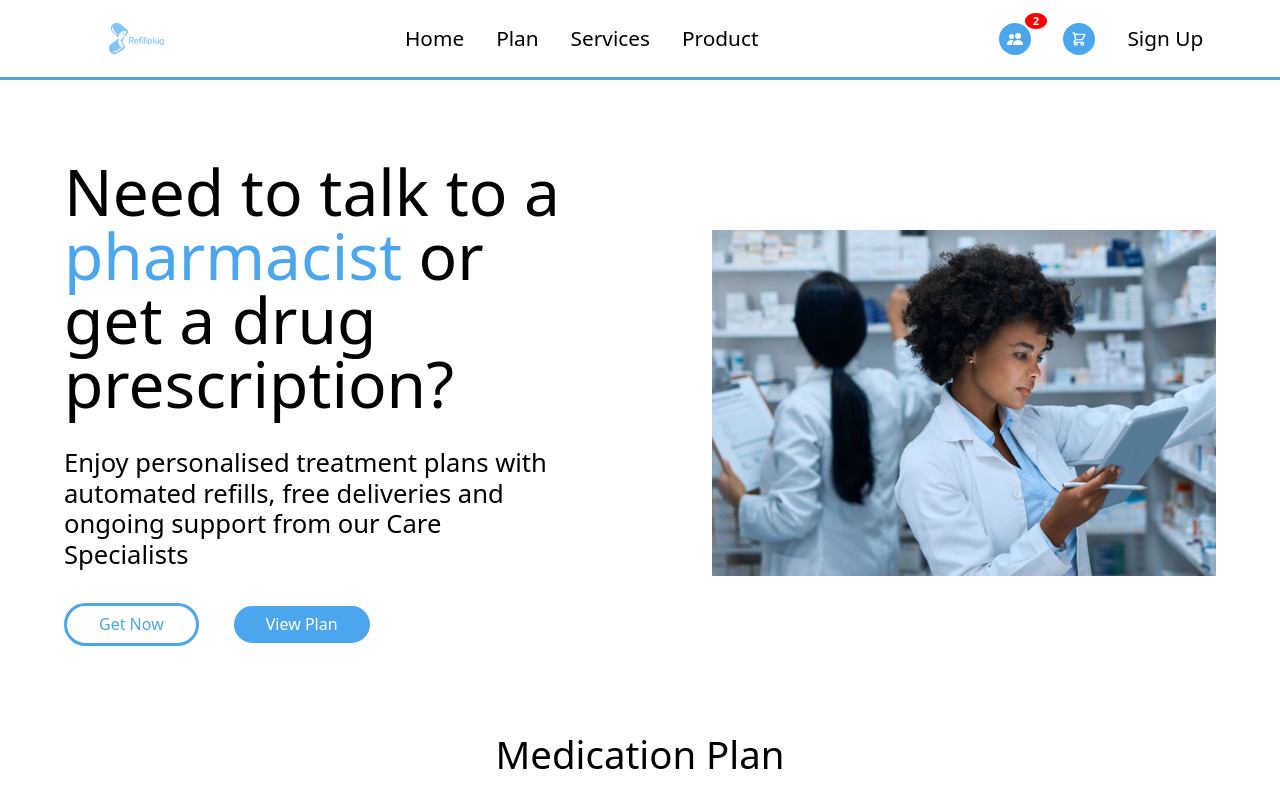
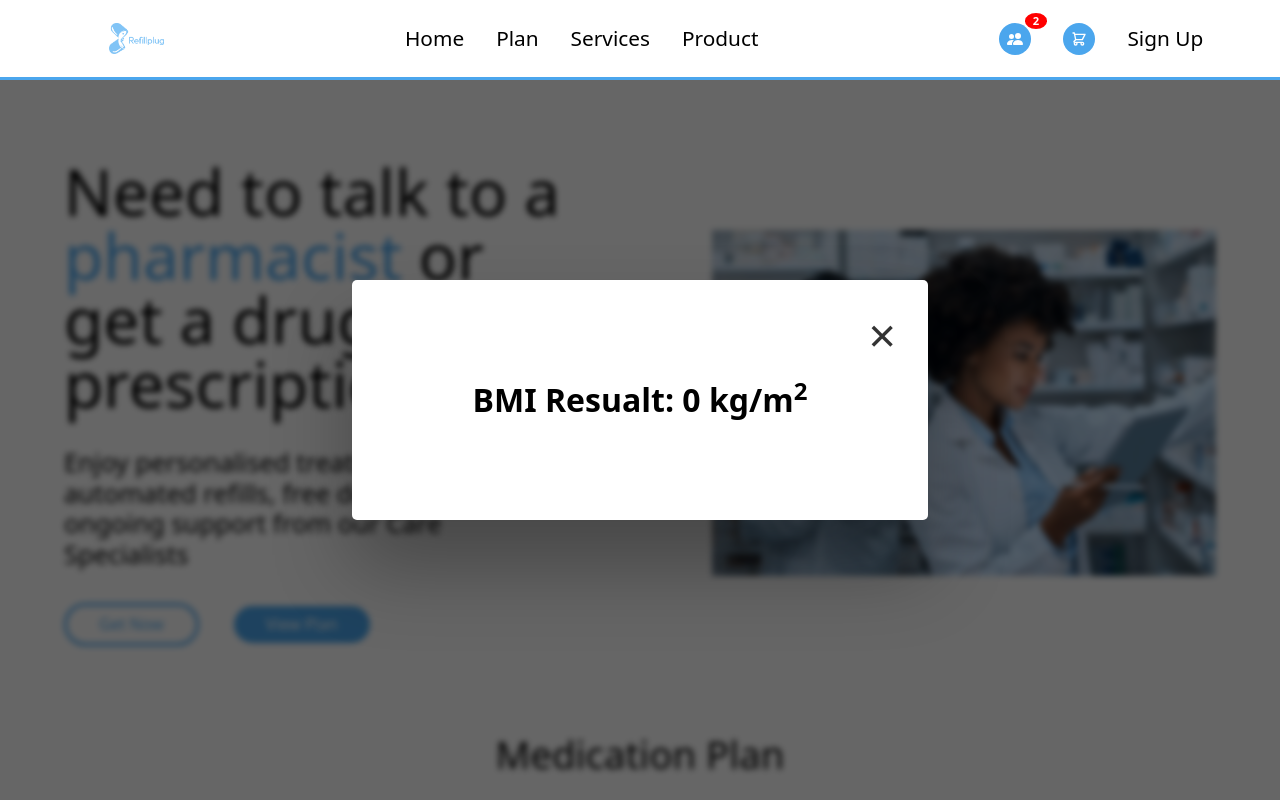
Before and after one commit to Refillplug/Refillplug-frontend, a React (Vite) app: page / in a window 1280 px wide. Built offline with nearby package versions, Linux system fonts and the light colour scheme; no server answers; a web font is replaced by a local one.

Commit message:
pop model

```diff
--- a/src/components/bmi-section/PopUp.jsx
+++ /dev/null
@@ -1,22 +0,0 @@
-import React, { useState } from 'react'
-import './popup.scss'
-function PopUp(resault) {
-    const [show, setShow] = useState("none")
-    console.log({resault})
-   const handleCloseModel = e=>{
-
-      //  console.log(e.target.parentElement.classList);
-      //  console.log(e.target.parentElement.classList.add('close-model'));
-    }
-
-  return (
-
-    <div className='bmi-popup'>
-        <div className="close" onClick={handleCloseModel}>x</div>PopUp in
-        <h1>{resault.resault}</h1>
-    </div>
-
-  )
-}
-
-export default PopUp
--- a/src/components/bmi-section/index.jsx
+++ b/src/components/bmi-section/index.jsx
@@ -2,7 +2,7 @@ import React, { useEffect } from 'react'
 import { useState } from 'react';
 import './style.scss'
 import doctorImage from '../../assets/image/doctor.jpg';
-import PopUp from './PopUp';
+
 
 
 function BmiSection() {
@@ -21,7 +21,7 @@ function BmiSection() {
       console.log(
         BMIResault
       );
-        setIspopup(true)
+        setIspopup(!ispopup)
 
   }
 
@@ -29,23 +29,26 @@ function BmiSection() {
 
 
   return (
-    <section
-      style={{
-        display: "flex",
-        gap: "2rem",
-        padding: "2rem",
-        position: "relative",
-      }}
-    >
-      {/* {ispopup || (
-        <div className="bmi-popup">
-          <div className="close" onClick={() => setIspopup(false)}>
-            x
+    <section className="flex gap-[2rem] p-2 ">
+      {ispopup || (
+        <>
+          <div className="modal max-w-xl max-h-sm">
+            <button
+              className="close-modal "
+              onClick={() => setIspopup(!ispopup)}
+            >
+              &times;
+            </button>
+            <h1 className="text-center">
+              BMI Resualt: {Math.round(BMIResault)} kg/m
+              <sup>2</sup>
+            </h1>
           </div>
-          PopUp in
-          <h1>{BMIResault}</h1>
-        </div>
-      )} */}
+          <div className="overlay" onClick={() => setIspopup(!ispopup)}></div>
+        </>
+      )}
+
+
       <div className="image">
         <img src={doctorImage} alt="" />
       </div>
--- a/src/components/bmi-section/popup.scss
+++ /dev/null
@@ -1,22 +0,0 @@
-
-.bmi-popup{
-    position: absolute;
-      width: 500px;
-      height: 400px;
-      background: black;
-    //   display: none;
-      color: white;
-
-      .close{
-        width: 30px;
-        height: 30px;
-        border-radius: 50%;
-        background-color: white;
-        color: black;
-        display: grid;
-        place-items:center ;
-      }
-}
-.close-model{
-    display: none;
-}
--- a/src/components/bmi-section/style.scss
+++ b/src/components/bmi-section/style.scss
@@ -46,4 +46,49 @@ section{
         border-radius: .5rem;
     }
 }
+
+
+
+
+
+.close-modal {
+  position: absolute;
+  top: 1.2rem;
+  right: 2rem;
+  font-size: 3rem;
+  color: #333;
+  cursor: pointer;
+  border: none;
+  background: none;
 }
+.modal {
+  position: fixed;
+  top: 50%;
+  left: 50%;
+  transform: translate(-50%, -50%);
+  width: 70%;
+
+  background-color: white;
+  padding: 6rem;
+  border-radius: 5px;
+  box-shadow: 0 3rem 5rem rgba(0, 0, 0, 0.3);
+  z-index: 10;
+
+  h1{
+    font-size: 2rem;
+    font-weight: bold;
+  }
+}
+
+.overlay {
+  position: fixed;
+  top: 0;
+  left: 0;
+  width: 100%;
+  height: 100%;
+  background-color: rgba(0, 0, 0, 0.6);
+  backdrop-filter: blur(3px);
+  z-index: 5;
+}
+
+}
```
